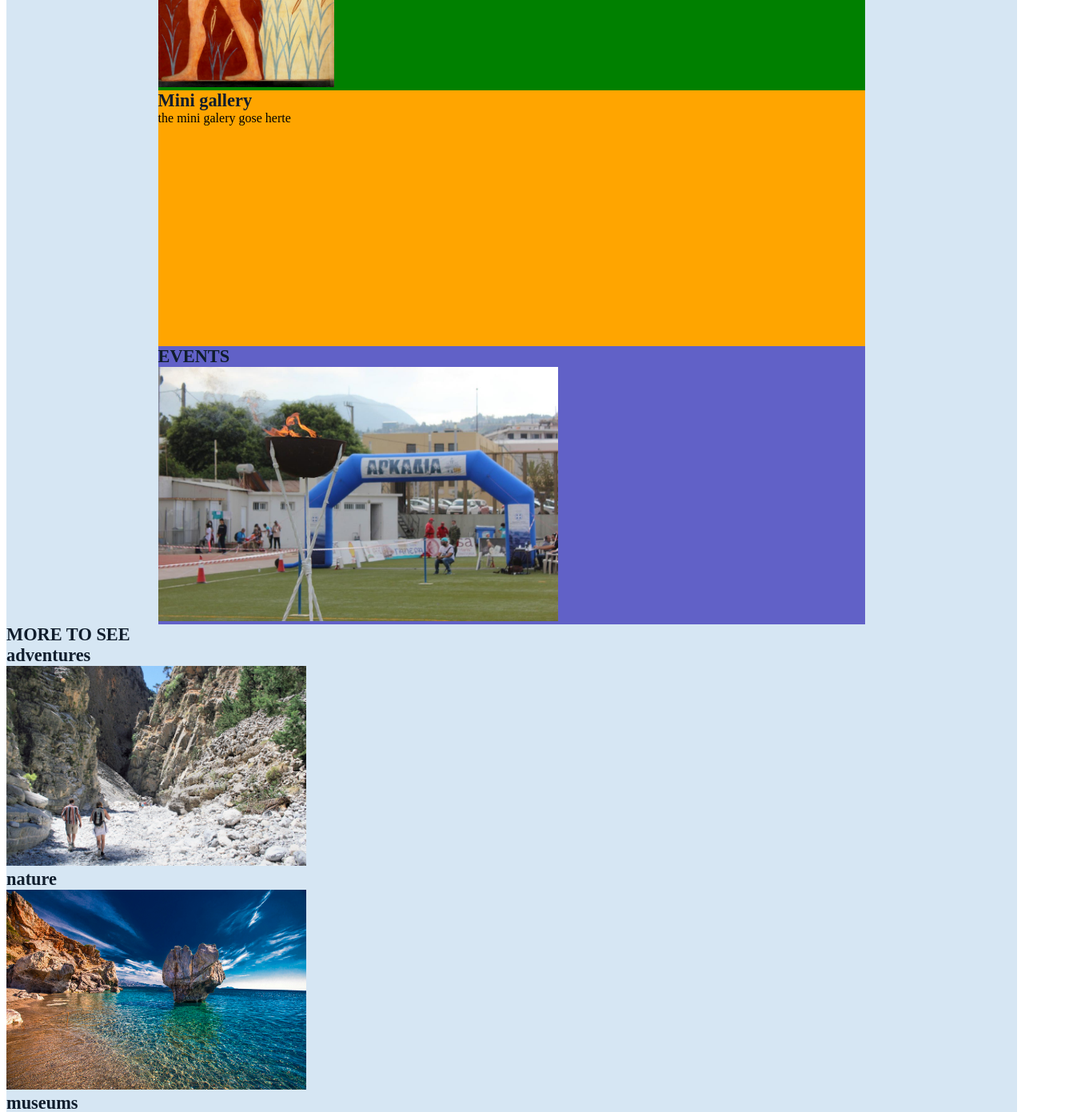
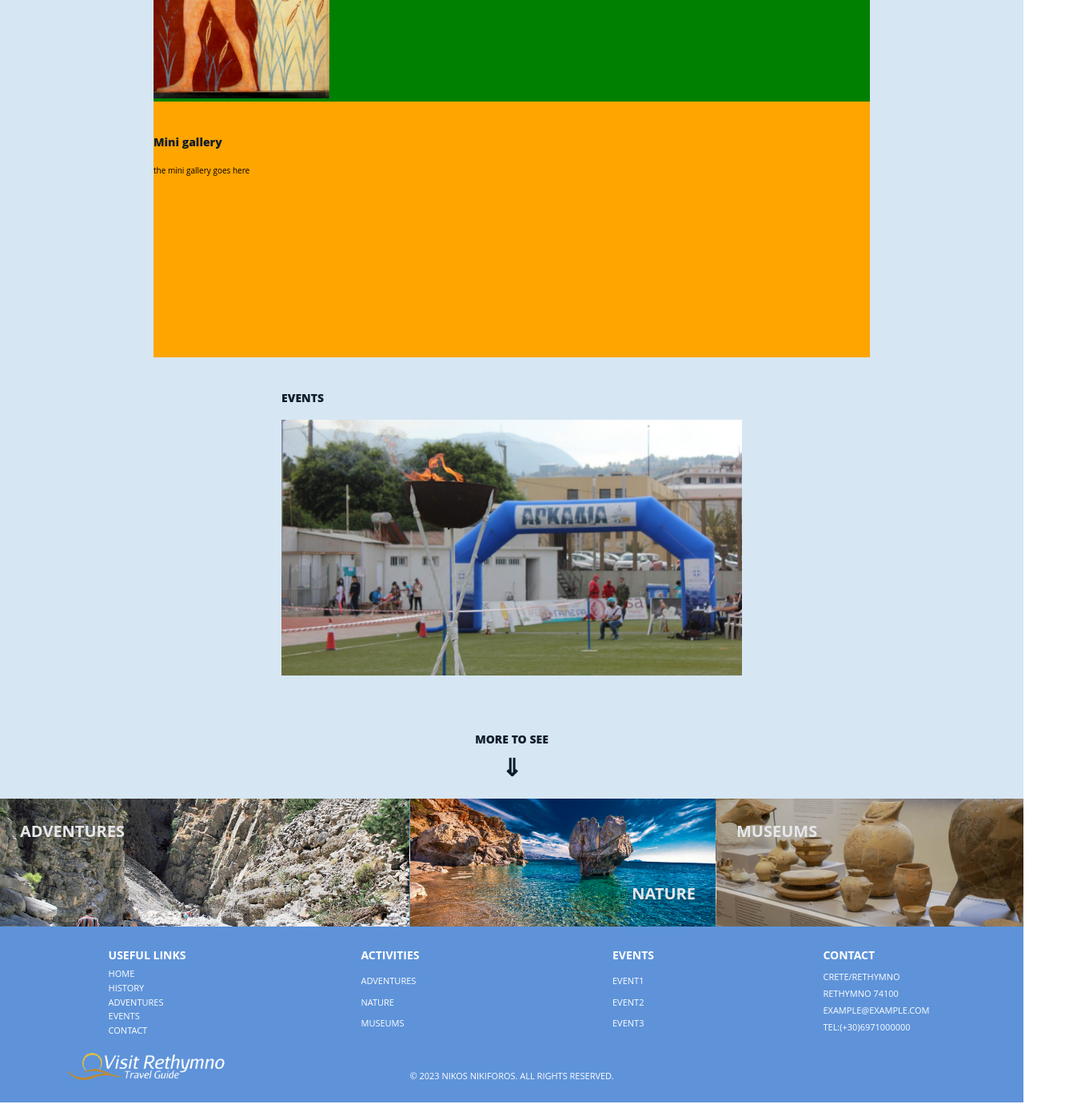
Before and after one commit to nNikiforos/visit-rethymno, a Vue app: page / in a window 1280 px wide. Shown: the part 1020-2411 px from the top of the page at 80% size, 1337 px wide, since content can reach past the window. Built offline with nearby package versions, Linux system fonts and the light colour scheme.

Commit message:
changed homepage to slots

```diff
--- a/src/assets/global.scss
+++ b/src/assets/global.scss
@@ -28,6 +28,7 @@ $bp-small: 37.5em;
 /* font size */
 $font-small: 1.1rem;
 $font-normal: 1.4rem;
+$font-large: 2rem;
 
 * {
   margin: 0;
@@ -76,4 +77,12 @@ body {
   font-size: $font-normal;
   font-weight: 800;
   color: $color-secondary ;
+  margin-top: 40px;
+  margin-bottom: 15px;
 }
+
+.titlelight {
+  font-size: $font-large;
+  font-weight: 700;
+  color: $color-grey-light-1 ;
+}
--- a/src/assets/homepage.scss
+++ b/src/assets/homepage.scss
@@ -1,10 +1,18 @@
 .home {
+
+
+    &__mainimg {
+        background: url(../img/home/rethmain1.jpg) no-repeat center CENTER/COVER;
+        height: 60vh;
+        background-attachment: fixed;
+    }
+
     background-color: $color-primary-light;
 
     &__flexcontent {
         display: flex;
         flex-direction: column;
-        background-color: rgb(97, 97, 199);
+
 
         &-toplocations {
             height: 25vh;
@@ -19,5 +27,87 @@
             height: 40vh;
             background-color: orange;
         }
+
+        &-events {
+            width: 45vw;
+            align-self: center;
+            padding-bottom: 25px;
+            justify-content: center;
+
+            .eventsimg img {
+
+                width: 100%;
+                height: 40vh;
+                object-fit: cover;
+                object-position: center;
+            }
+
+        }
     }
+
+
+    /* 3 BOXES MORE TO SEE */
+
+    .moretosee {
+        text-align: center;
+        margin-bottom: 0;
+    }
+
+    .arrowdown {
+        text-align: center;
+        margin-top: 0;
+        font-size: 3rem;
+    }
+
+
+    &__boxes {
+        display: flex;
+        width: 100%;
+        height: 20vh;
+        overflow: hidden;
+        cursor: pointer;
+
+        &-num1 {
+            width: 40vw;
+            background: url(../img/home/actlogo.jpg) center center/cover;
+            transition: transform 0.5s ease-in-out;
+        }
+
+        &-num2 {
+            width: 30vw;
+            background: url(../img/home/natlogo.jpg) center center/cover;
+            border-left: 1px solid hsla(0, 0%, 100%, 0.336);
+            border-right: 1px solid hsla(0, 0%, 100%, 0.336);
+            transition: transform 0.5s ease-in-out;
+        }
+
+        &-num3 {
+            width: 30vw;
+            background: url(../img/home/museumlogo.jpg) center center/cover;
+            transition: transform 0.5s ease-in-out;
+        }
+
+
+        &-num1:hover,
+        &-num2:hover,
+        &-num3:hover {
+            transform: scale(0.9);
+        }
+    }
+
+    &__boxtitle {
+        text-transform: uppercase;
+        padding: 25px;
+
+
+    }
+
+    &__boxes-num2 &__boxtitle {
+        display: flex;
+        height: 100%;
+        flex-direction: column-reverse;
+        align-items: flex-end;
+    }
+
+
 }
--- /dev/null
+++ b/src/components/HomePageSlots/BoxesSlot.vue
@@ -0,0 +1,27 @@
+<template>
+    <slot name="boxes">
+
+        <h2 class="moretosee title">MORE TO SEE</h2>
+        <h2 class="arrowdown title">&dArr;</h2>
+
+        <div class="home__boxes">
+            <div class="home__boxes-num1">
+                <h3 class="home__boxtitle titlelight">
+                    adventures
+                </h3>
+            </div>
+            <div class="home__boxes-num2">
+                <h3 class="home__boxtitle titlelight">
+                    nature
+                </h3>
+            </div>
+            <div class="home__boxes-num3">
+                <h3 class="home__boxtitle titlelight">
+                    museums
+                </h3>
+            </div>
+        </div>
+
+
+    </slot>
+</template>
--- /dev/null
+++ b/src/components/HomePageSlots/EventsSlot.vue
@@ -0,0 +1,10 @@
+<template>
+    <slot name="events">
+        <div class="home__flexcontent-events">
+            <h3 class="title">EVENTS</h3>
+            <div class="eventsimg">
+                <img src="../../img/events/arkadi/arkadi1.jpg" alt="arkadi">
+            </div>
+        </div>
+    </slot>
+</template>
--- /dev/null
+++ b/src/components/HomePageSlots/HistorySlot.vue
@@ -0,0 +1,12 @@
+<template>
+    <slot name="learn-history">
+        <div class="home__flexcontent-learnhistory">
+            <h3 class="title">Our History</h3>
+            <div class="clipcontainer">
+                <div class="historyclip">
+                    <img src="../../img/history/minoans1.jpg" width="220px" alt="minonan paint wall">
+                </div>
+            </div>
+        </div>
+    </slot>
+</template>
--- /dev/null
+++ b/src/components/HomePageSlots/MinigallerySlot.vue
@@ -0,0 +1,8 @@
+<template>
+    <slot name="mini-gallery">
+        <div class="home__flexcontent-minigallery">
+            <h3 class="title">Mini gallery</h3>
+            <p>the mini gallery goes here</p>
+        </div>
+    </slot>
+</template>
--- /dev/null
+++ b/src/components/HomePageSlots/TopLocationsSlot.vue
@@ -0,0 +1,10 @@
+<template>
+    <slot name="top-locations">
+        <div class="home__flexcontent-toplocations">
+            <h3 class="title">Top locations</h3>
+            <div class="slider">
+                <div class="slide"></div>
+            </div>
+        </div>
+    </slot>
+</template>
--- a/src/views/HomePage.vue
+++ b/src/views/HomePage.vue
@@ -2,74 +2,44 @@
   <div class="home">
     <div class="home__mainimg"></div>
     <div class="home__flexcontent container">
-      <div class="home__flexcontent-toplocations">
-        <h3 class="title">Top locations</h3>
-        <div class="slider">
-          <div class="slide"></div>
-        </div>
-      </div>
-      <div class="home__flexcontent-learnhistory">
-        <h3 class="title">Our History</h3>
-        <div class="clipcontainer">
-          <div class="historyclip">
-            <img src="../img/history/minoans1.jpg" width="220px" alt="minonan paint wall">
-          </div>
-        </div>
-      </div>
-      <div class="home__flexcontent-minigallery">
-        <h3 class="title">Mini gallery</h3>
-        <p>the mini galery gose herte</p>
-      </div>
-      <div class="home__flexcontent-events">
-        <h3 class="title">EVENTS</h3>
-        <div class="eventsimg">
-          <img src="../img/events/arkadi/arkadi1.jpg" width="500px" alt="arkadi">
-        </div>
-      </div>
+      <TopLocationsSlot>
+        <template v-slot:top-locations />
+      </TopLocationsSlot>
+      <HistorySlot>
+        <template v-slot:learn-history />
+      </HistorySlot>
+      <MinigallerySlot>
+        <template v-slot:mini-gallery />
+      </MinigallerySlot>
+      <EventsSlot>
+        <template v-slot:events />
+      </EventsSlot>
     </div>
-    <div class="home__flexcontent-boxeslinks">
-      <h3 class="title">MORE TO SEE</h3>
-      <div class="boxes">
-        <div class="boxes-num1">
-          <h3 class="title">
-            adventures
-          </h3>
-          <img src="../img/home/actlogo.jpg" height="250px" alt="samaria">
-        </div>
-        <div class="boxes-num2">
-          <h3 class="title">
-            nature
-          </h3>
-          <img src="../img/home/natlogo.jpg" height="250px" alt="preveli">
-        </div>
-        <div class="boxes-num3">
-          <h3 class="title">
-            museums
-          </h3>
-          <img src="../img/home/museumlogo.jpg" height="250px" alt="museum">
-        </div>
-      </div>
-    </div>
+    <BoxesSlot>
+      <template v-slot:boxes />
+    </BoxesSlot>
   </div>
 </template>
 
 <script>
+import TopLocationsSlot from "@/components/HomePageSlots/TopLocationsSlot.vue";
+import HistorySlot from "@/components/HomePageSlots/HistorySlot.vue";
+import EventsSlot from "@/components/HomePageSlots/EventsSlot.vue";
+import MinigallerySlot from "@/components/HomePageSlots/MinigallerySlot.vue";
+import BoxesSlot from "@/components/HomePageSlots/BoxesSlot.vue";
+
 export default {
-  setup() {
-    return {};
+
+  components: {
+    TopLocationsSlot,
+    HistorySlot,
+    EventsSlot,
+    MinigallerySlot,
+    BoxesSlot,
   },
 };
 </script>
 
-<style lang="scss" scoped>
-@import "../assets/global.scss";
+<style lang="scss" >
 @import "../assets/homepage.scss";
-
-.home {
-  &__mainimg {
-    background: url(../img/home/rethmain1.jpg) no-repeat center CENTER/COVER;
-    height: 60vh;
-    background-attachment: fixed;
-  }
-}
 </style>
```
